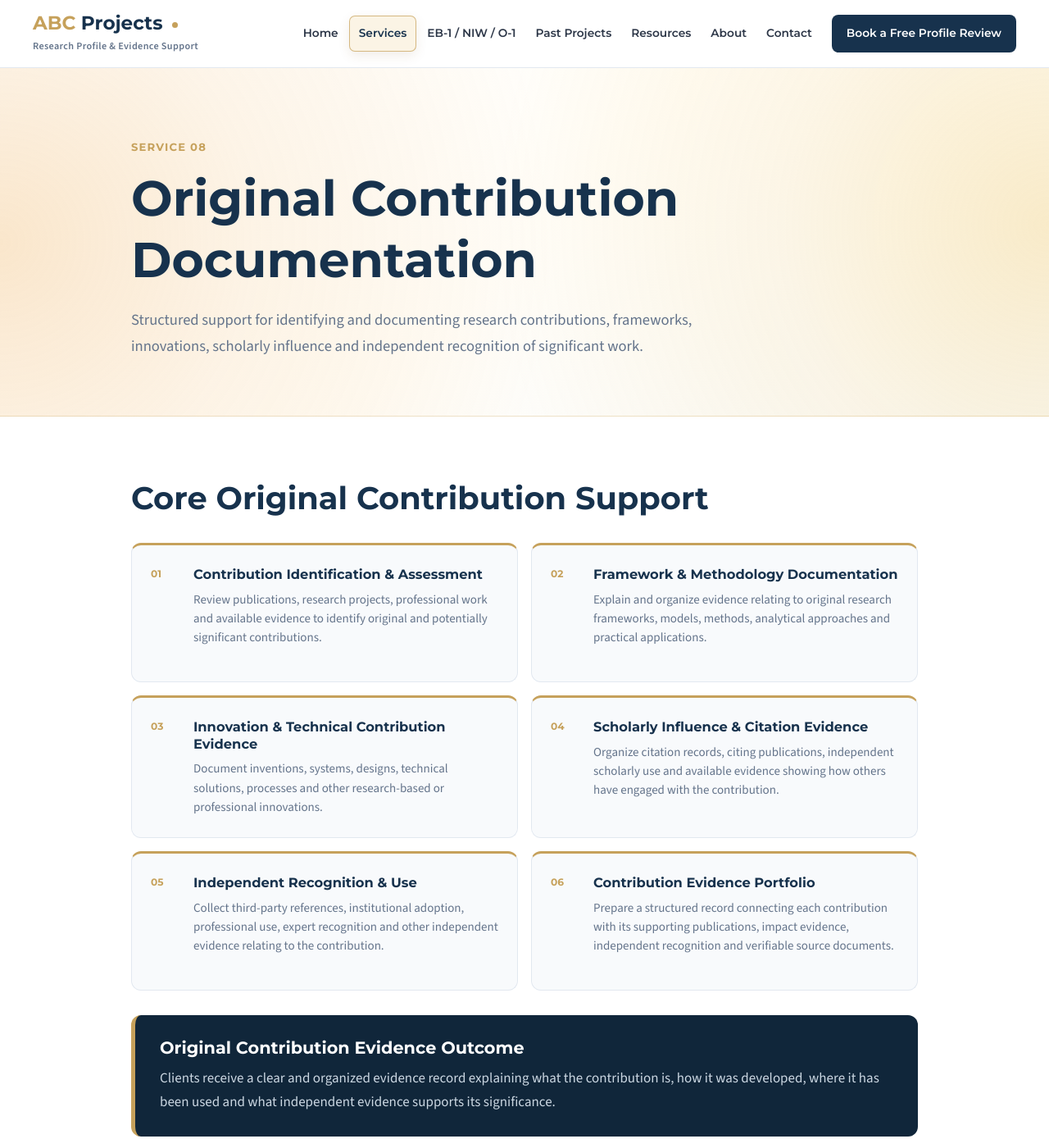
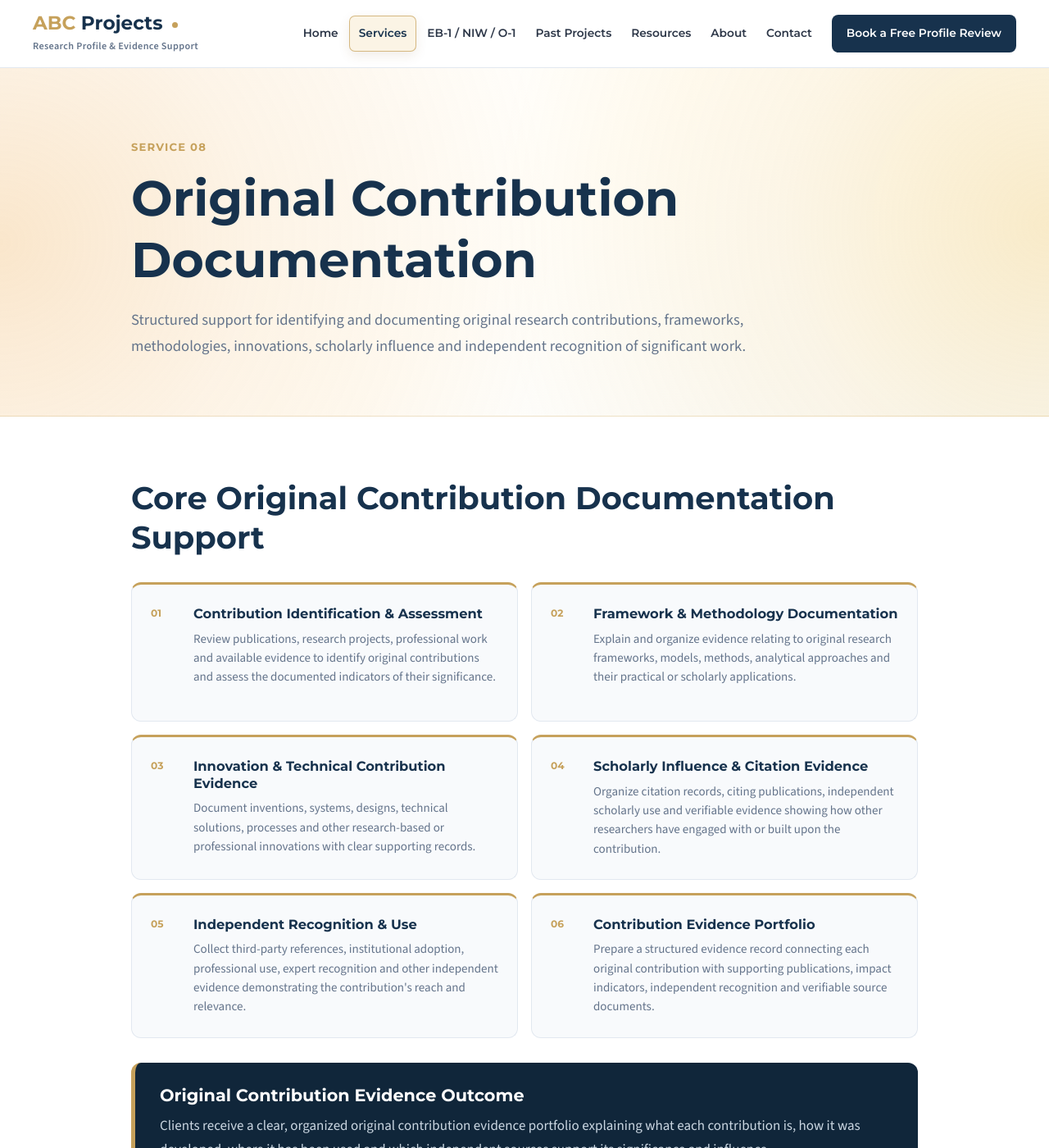
Before and after one commit to uprightpub/abcprojects, a Jekyll site: the page built from services/original-contributions/index.html, in a window 1280 px wide and 1400 px high. Shown: the whole window at 82% size. Built offline with Jekyll 4.4.1, drawn with Linux system fonts in a browser that asks for light colours; some of the changed text lies outside the part shown.

Commit message:
Update index.html

```diff
--- a/services/original-contributions/index.html
+++ b/services/original-contributions/index.html
@@ -1,9 +1,57 @@
 ---
 layout: default
-title: "Original Contribution Documentation"
-description: "Professional support for documenting research contributions, frameworks, methodologies, innovations, scholarly influence and independent recognition."
-custom_css: "/assets/css/service-subpage.css?v=3"
+title: "Original Contribution Documentation | ABC Projects"
+description: "Professional support for documenting original research contributions, frameworks, methodologies, innovations, scholarly influence and independent recognition."
+permalink: /services/original-contributions/
+custom_css: /assets/css/service-subpage.css?v=3
 ---
+
+<script type="application/ld+json">
+{
+  "@context": "https://schema.org",
+  "@graph": [
+    {
+      "@type": "Service",
+      "@id": "https://abcprojects.org/services/original-contributions/#service",
+      "name": "Original Contribution Documentation",
+      "serviceType": "Original research contribution documentation and evidence support",
+      "url": "https://abcprojects.org/services/original-contributions/",
+      "description": "Professional support for documenting original research contributions, frameworks, methodologies, innovations, scholarly influence and independent recognition.",
+      "provider": {
+        "@id": "https://abcprojects.org/#organization"
+      },
+      "audience": {
+        "@type": "Audience",
+        "audienceType": "Researchers, academics and professionals"
+      }
+    },
+    {
+      "@type": "BreadcrumbList",
+      "@id": "https://abcprojects.org/services/original-contributions/#breadcrumb",
+      "itemListElement": [
+        {
+          "@type": "ListItem",
+          "position": 1,
+          "name": "Home",
+          "item": "https://abcprojects.org/"
+        },
+        {
+          "@type": "ListItem",
+          "position": 2,
+          "name": "Services",
+          "item": "https://abcprojects.org/services/"
+        },
+        {
+          "@type": "ListItem",
+          "position": 3,
+          "name": "Original Contribution Documentation",
+          "item": "https://abcprojects.org/services/original-contributions/"
+        }
+      ]
+    }
+  ]
+}
+</script>
 
 <!-- =========================================================
      SERVICE INTRODUCTION
@@ -22,8 +70,8 @@ custom_css: "/assets/css/service-subpage.css?v=3"
     </h1>
 
     <p>
-      Structured support for identifying and documenting research
-      contributions, frameworks, innovations, scholarly influence
+      Structured support for identifying and documenting original research
+      contributions, frameworks, methodologies, innovations, scholarly influence
       and independent recognition of significant work.
     </p>
 
@@ -41,7 +89,7 @@ custom_css: "/assets/css/service-subpage.css?v=3"
   <div class="container service-page-container">
 
     <h2>
-      Core Original Contribution Support
+      Core Original Contribution Documentation Support
     </h2>
 
 
@@ -63,9 +111,9 @@ custom_css: "/assets/css/service-subpage.css?v=3"
           </h3>
 
           <p>
-            Review publications, research projects, professional work
-            and available evidence to identify original and potentially
-            significant contributions.
+            Review publications, research projects, professional work and
+            available evidence to identify original contributions and assess
+            the documented indicators of their significance.
           </p>
 
         </div>
@@ -89,8 +137,8 @@ custom_css: "/assets/css/service-subpage.css?v=3"
 
           <p>
             Explain and organize evidence relating to original research
-            frameworks, models, methods, analytical approaches and
-            practical applications.
+            frameworks, models, methods, analytical approaches and their
+            practical or scholarly applications.
           </p>
 
         </div>
@@ -114,7 +162,8 @@ custom_css: "/assets/css/service-subpage.css?v=3"
 
           <p>
             Document inventions, systems, designs, technical solutions,
-            processes and other research-based or professional innovations.
+            processes and other research-based or professional innovations
+            with clear supporting records.
           </p>
 
         </div>
@@ -138,8 +187,8 @@ custom_css: "/assets/css/service-subpage.css?v=3"
 
           <p>
             Organize citation records, citing publications, independent
-            scholarly use and available evidence showing how others
-            have engaged with the contribution.
+            scholarly use and verifiable evidence showing how other researchers
+            have engaged with or built upon the contribution.
           </p>
 
         </div>
@@ -163,8 +212,8 @@ custom_css: "/assets/css/service-subpage.css?v=3"
 
           <p>
             Collect third-party references, institutional adoption,
-            professional use, expert recognition and other independent
-            evidence relating to the contribution.
+            professional use, expert recognition and other independent evidence
+            demonstrating the contribution's reach and relevance.
           </p>
 
         </div>
@@ -187,8 +236,8 @@ custom_css: "/assets/css/service-subpage.css?v=3"
           </h3>
 
           <p>
-            Prepare a structured record connecting each contribution
-            with its supporting publications, impact evidence,
+            Prepare a structured evidence record connecting each original
+            contribution with supporting publications, impact indicators,
             independent recognition and verifiable source documents.
           </p>
 
@@ -211,9 +260,10 @@ custom_css: "/assets/css/service-subpage.css?v=3"
       </h2>
 
       <p>
-        Clients receive a clear and organized evidence record explaining
-        what the contribution is, how it was developed, where it has been
-        used and what independent evidence supports its significance.
+        Clients receive a clear, organized original contribution evidence
+        portfolio explaining what each contribution is, how it was developed,
+        where it has been used and which independent sources support its
+        significance and influence.
       </p>
 
     </div>
@@ -232,9 +282,7 @@ custom_css: "/assets/css/service-subpage.css?v=3"
   <div class="container service-page-navigation-inner">
 
 
-    <a
-      class="service-nav-all"
-      href="{{ '/services/expert-opinion/' | relative_url }}">
+    <a class="service-nav-all" href="/services/expert-opinion/">
 
       <span>
         Previous Service
@@ -247,9 +295,7 @@ custom_css: "/assets/css/service-subpage.css?v=3"
     </a>
 
 
-    <a
-      class="service-nav-center"
-      href="{{ '/services/' | relative_url }}">
+    <a class="service-nav-center" href="/services/">
 
       <span>
         All Services
```
